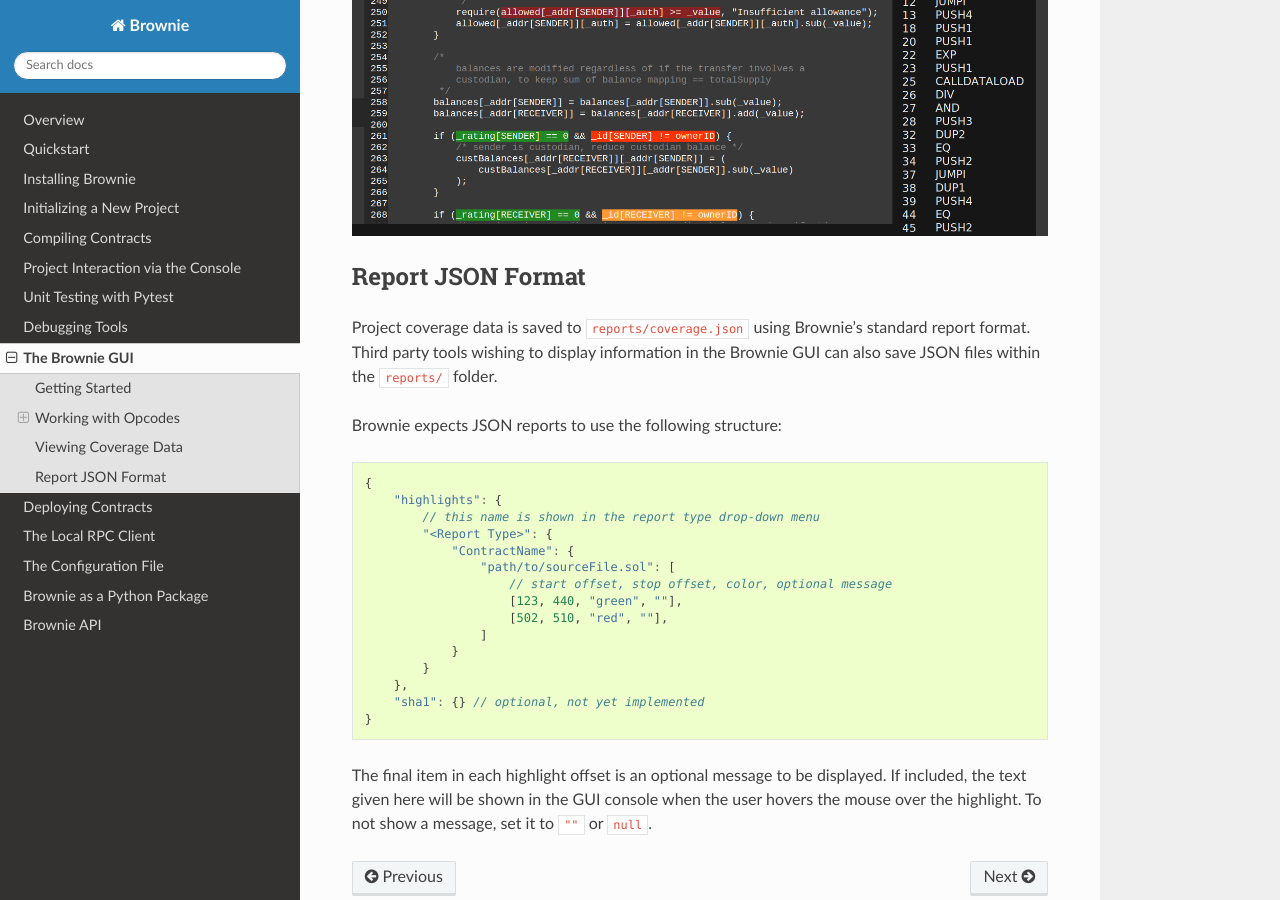
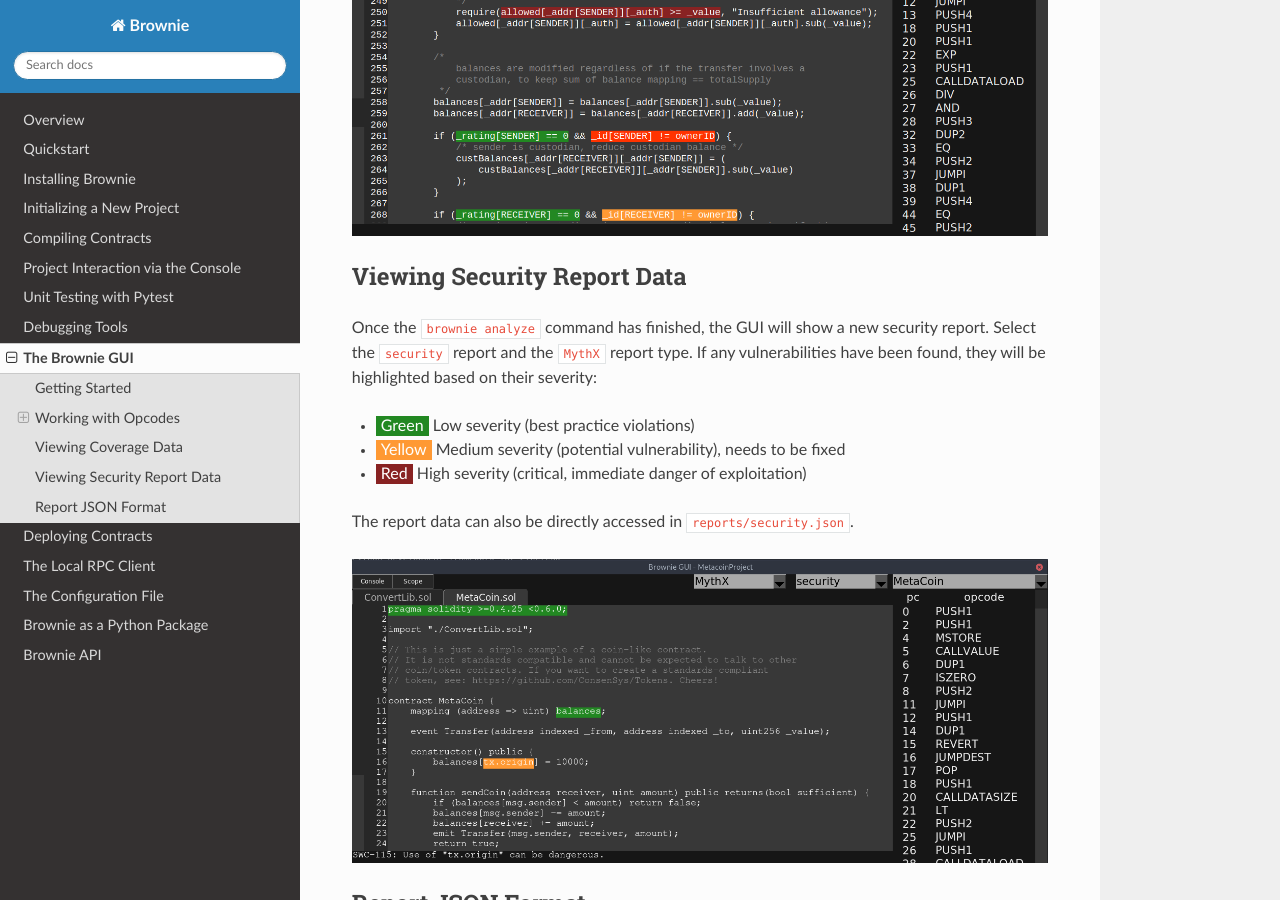
Before and after one commit to eth-brownie/brownie, a Sphinx documentation site: the page built from docs/gui.rst, in a window 1280 px wide and 900 px high, scrolled down 3348 px. Built offline with Sphinx 7.4.7 and the Read the Docs theme 2.0.0, drawn with Linux system fonts in a browser that asks for light colours.

Commit message:
Add GUI documentation for security reports

```diff
--- a/docs/gui.rst
+++ b/docs/gui.rst
@@ -98,6 +98,24 @@
 
 .. _gui-report-json:
 
+
+Viewing Security Report Data
+============================
+
+Once the :code:`brownie analyze` command has finished, the GUI will show a new security report.
+Select the :code:`security` report and the :code:`MythX` report type.
+If any vulnerabilities have been found, they will be highlighted based on their severity:
+
+* :green:`Green` Low severity (best practice violations)
+* :yellow:`Yellow` Medium severity (potential vulnerability), needs to be fixed
+* :red:`Red` High severity (critical, immediate danger of exploitation)
+
+The report data can also be directly accessed in :code:`reports/security.json`.
+
+.. image:: gui5.png
+   :alt: Security Report GUI
+
+
 Report JSON Format
 ==================
 
```
